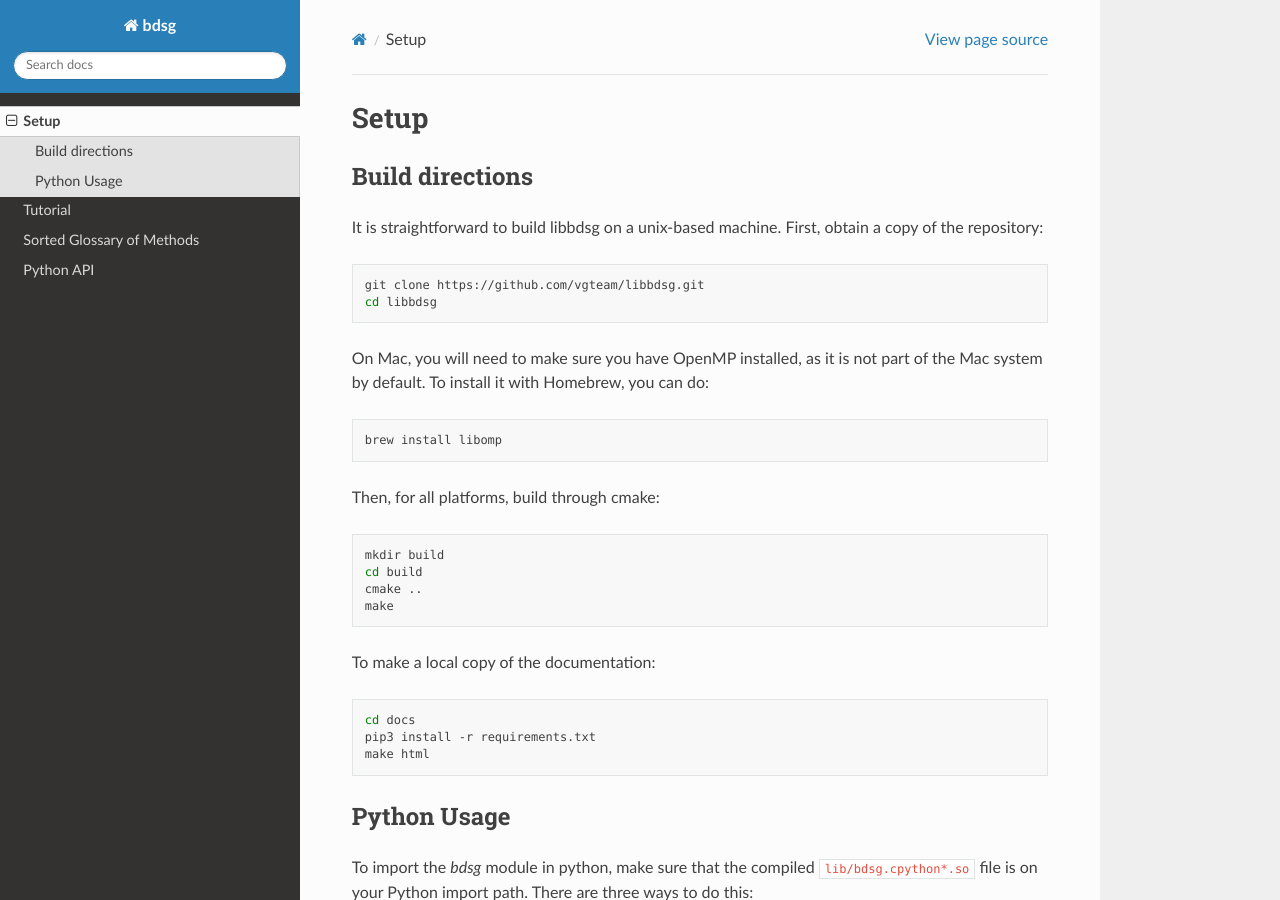
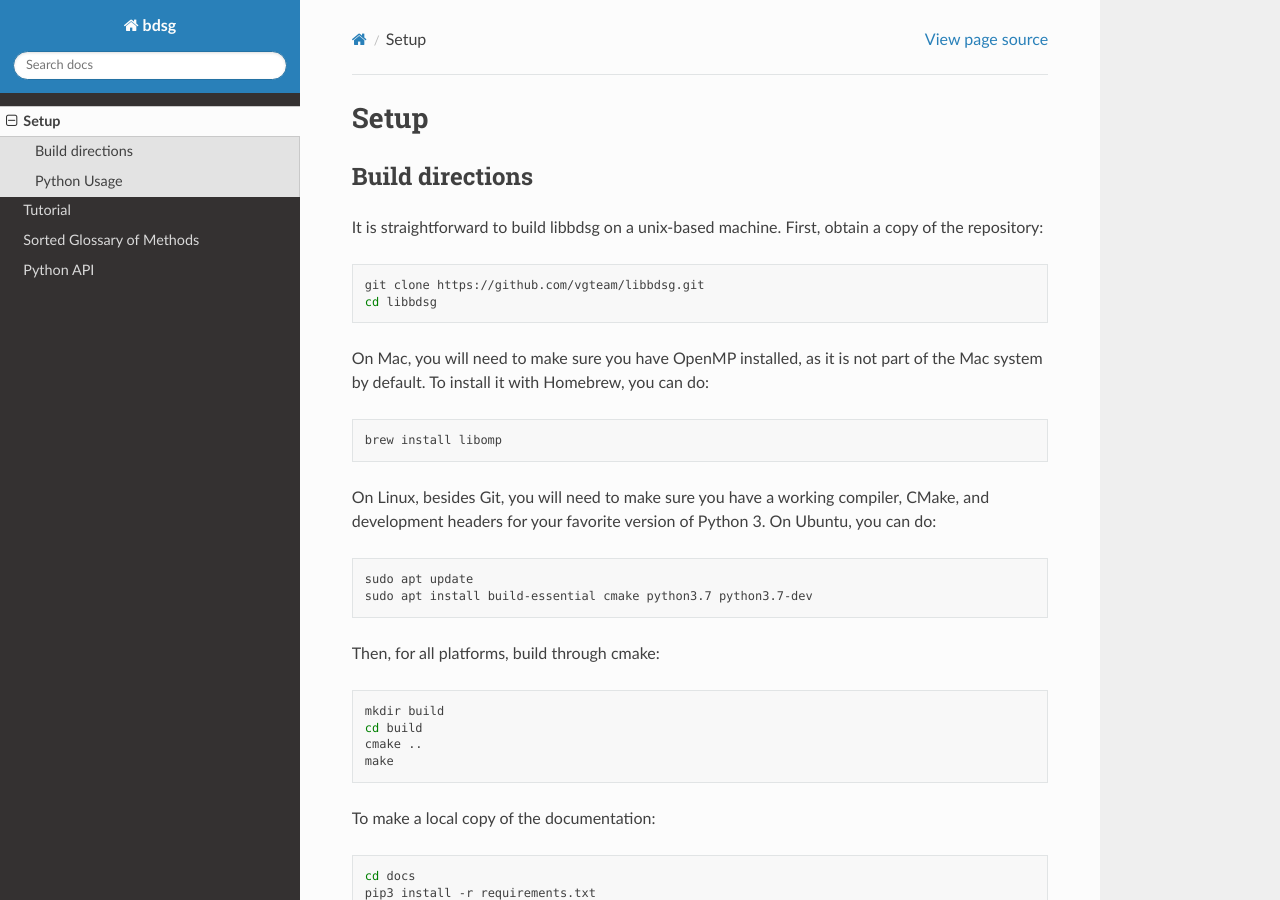
Before and after one commit to vgteam/libbdsg, a Sphinx documentation site: the page built from docs/rst/install.rst, in a window 1280 px wide and 900 px high. Built offline with Sphinx 7.4.7 and the Read the Docs theme 2.0.0, drawn with Linux system fonts in a browser that asks for light colours.

Commit message:
Add note about Python dev package to install instructions

```diff
--- a/docs/rst/install.rst
+++ b/docs/rst/install.rst
@@ -18,6 +18,13 @@ On Mac, you will need to make sure you have OpenMP installed, as it is not part
 .. code-block:: bash
 
    brew install libomp
+
+On Linux, besides Git, you will need to make sure you have a working compiler, CMake, and development headers for your favorite version of Python 3. On Ubuntu, you can do:
+
+.. code-block:: bash
+
+   sudo apt update
+   sudo apt install build-essential cmake python3.7 python3.7-dev
 
 Then, for all platforms, build through cmake:
 
```
